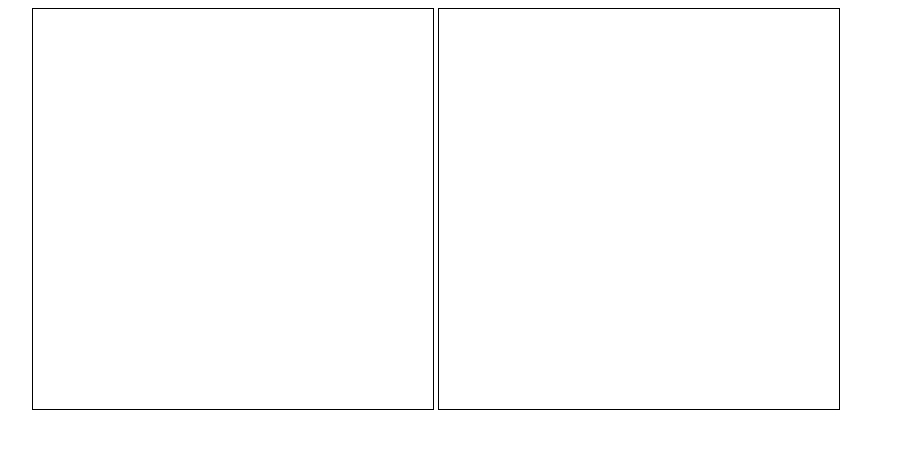
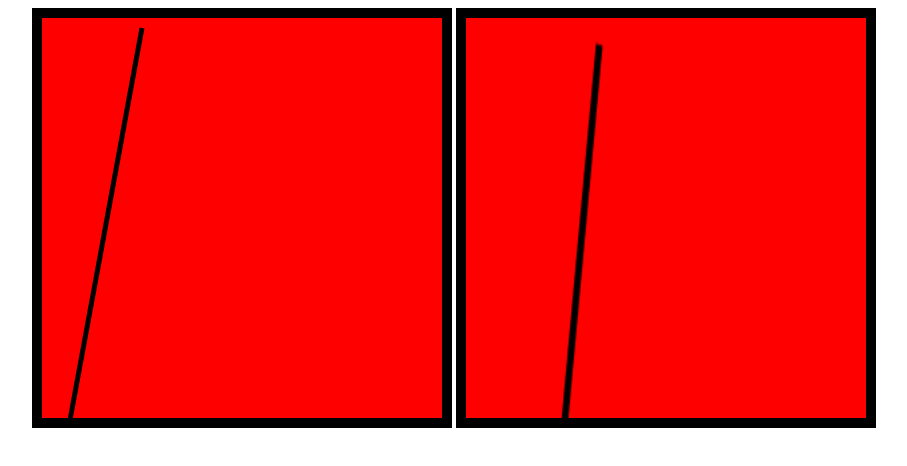
Before and after one commit to sheldon2015/canvas, a plain HTML site: page day01/demo01.html in a window 1280 px wide. Shown: the whole page, without its empty margins (280-1187 px from the left). Drawn offline with Linux system fonts and the light colour scheme.

```diff
--- a/day01/demo01.html
+++ b/day01/demo01.html
@@ -4,11 +4,13 @@
 <head>
     <meta charset="UTF-8">
     <style>
-        #canvas {
-            border: 1px solid black;
+        #canvas,
+        #canvas2 {
+            border: 10px solid black;
+            background: red
         }
 
-        .canvas2 {
+        #canvas2 {
             height: 400px;
             width: 400px;
         }
@@ -18,10 +20,26 @@
 <body>
     <canvas></canvas>
     <canvas id='canvas' height="400" width="400"></canvas>
-    <canvas id='canvas' class='canvas2'></canvas>
+    <canvas id='canvas2'></canvas>
     <script>
+        //canvas1
         var canvas = document.querySelector("#canvas");
-        var cxt= canvas.getContext('2d');
+        var cxt = canvas.getContext('2d');
+
+        cxt.lineWidth = 5;
+        cxt.strokeColor = 'black';
+        cxt.lineTo(100, 10);
+        cxt.lineTo(10, 500);
+        cxt.stroke();
+
+        //canvas2
+        var canvas2 = document.querySelector("#canvas2");
+        var cxt2 = canvas2.getContext('2d');
+        cxt2.lineWidth = 5;
+        cxt2.strokeColor = 'black';
+        cxt2.lineTo(100, 10);
+        cxt2.lineTo(10, 500);
+        cxt2.stroke();
     </script>
 </body>
 
```
Also changed, not shown: day03/demo01.html (added, +65 -0 lines), screenshot/day01/heigh_and_width.png (added), 1 other file.
